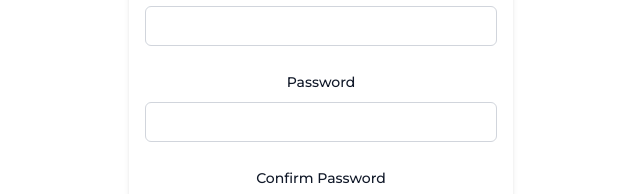
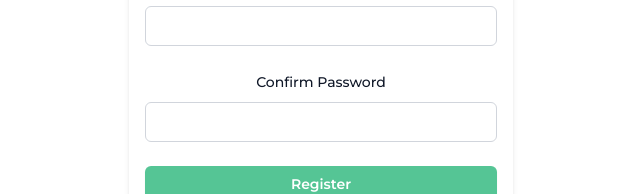
Before and after one commit to Raffleitapp/raffleit-frontend, a React (Vite) app: page /register in a window 1280 px wide. Shown: the part 334-528 px from the top of the page, without its empty margins (319-959 px from the left). Built offline with nearby package versions, Linux system fonts and the light colour scheme.

Commit message:
resolve conflicts on App.tsx

```diff
--- a/src/App.tsx
+++ b/src/App.tsx
@@ -3,8 +3,6 @@
 import { Footer } from './components/main/Footer';
 import Navbar from './components/main/Navbar';
 import { AuthProvider } from './context/AuthContext';
-import { ProtectedRoute } from './components/shared/ProtectedRoute';
-import { DashboardLayout } from './components/dashboard/DashboardLayout';
 import { Home } from './pages/Home';
 import { About } from './pages/About';
 import { Contact } from './pages/Contact';
@@ -19,6 +17,7 @@
 import Profile from './pages/dashboard/Profile';
 import Users from './pages/dashboard/Users';
 import NotFound from './pages/NotFound';
+import Settings from './pages/dashboard/Settings';
 
 function PublicLayout() {
   const location = useLocation();
@@ -59,7 +58,7 @@
   );
 }
 
-function DashboardLayout() {
+function DashboardLayoutRoutes() {
   return (
     <Routes>
       <Route path="/dashboard" element={<AdminDashboard />} />
@@ -78,6 +77,7 @@
       <Route path="/dashboard/category/:id/view" element={<Category />} />
       <Route path="/dashboard/profile" element={<Profile />} />
       <Route path="/dashboard/users" element={<Users />} />
+      <Route path="/dashboard/settings" element={<Settings />} />
       {/* Catch-all for undefined dashboard routes */}
       <Route path="*" element={<NotFound />} />
     </Routes>
@@ -90,7 +90,7 @@
 
   return (
     <div className="App">
-      {isDashboardRoute ? <DashboardLayout /> : <PublicLayout />}
+      {isDashboardRoute ? <DashboardLayoutRoutes /> : <PublicLayout />}
     </div>
   );
 }
--- a/src/pages/auth/Register.tsx
+++ b/src/pages/auth/Register.tsx
@@ -99,22 +99,6 @@
               </div>
             </div>
 
-                            <div>
-                                <label htmlFor="password" className="block text-sm/6 font-medium text-gray-900">
-                                    Password
-                                </label>
-                                <div className="mt-2">
-                                    <input
-                                        id="password"
-                                        name="password"
-                                        type="password"
-                                        required
-                                        autoComplete="current-password"
-                                        className="block w-full rounded-md bg-white px-3 py-2 text-base text-gray-900 outline-1 -outline-offset-1 outline-gray-300 placeholder:text-gray-400 focus:outline-1 focus:-outline-offset-1 focus:outline-black sm:text-sm/6"
-                                    />
-                                </div>
-                            </div>
-
             <div>
               <label
                 htmlFor="confirm-password"
```
